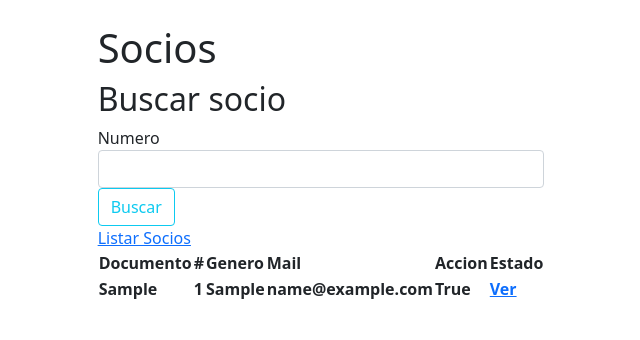
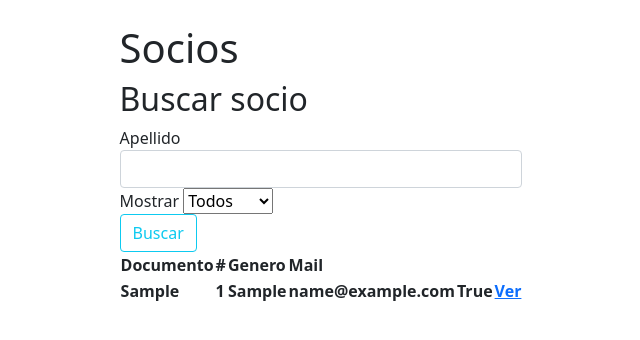
Before and after one commit to alanberns/CDVE, a Flask app: page /socios/ in a window 1280 px wide. Shown: the top 340 px of the page, without its empty margins (319-959 px from the left). Run offline with Flask 2, Linux system fonts and the light colour scheme; tables that the repository leaves empty hold one stand-in row (values such as "Sample post"); lists and menus that the app fills with data are empty.

Commit message:
feat: buscar habilitados o deshabilitados

```diff
--- a/admin/src/core/board/__init__.py
+++ b/admin/src/core/board/__init__.py
@@ -93,14 +93,21 @@ def create_socio(**kwargs):
 
 
 def list_socios():
-    socios = Socio.query.filter_by(activo=True)
+    socios = Socio.query.filter_by(activo=True).all()
     return socios
 
+def list_socios_habilitado(habilitado):
+    socios = Socio.query.filter_by(activo=True, habilitado=habilitado).all()
+    return socios
 
-def find_socio(numero_documento):
-    socio = Socio.query.filter_by(numero_documento=numero_documento)
+def find_socio_by_apellido(username):
+    socio = Socio.query.filter_by(activo=True).join(Usuario).filter_by(username=username).all()
     return socio
 
+def find_socio_habilitado_by_apellido(username, habilitado):
+    socio = Socio.query.filter_by(activo=True, habilitado=habilitado).join(Usuario).filter_by(username=username).all()
+    #reemplazar "username" por apellido cuando haya
+    return socio
 
 def find_socio_by_id(socio_id):
     socio = Socio.query.filter_by(id=socio_id).first()
--- a/admin/src/web/controllers/forms.py
+++ b/admin/src/web/controllers/forms.py
@@ -1,5 +1,5 @@
 from flask_wtf import FlaskForm
-from wtforms import StringField, SubmitField
+from wtforms import StringField, SubmitField, BooleanField, SelectField
 from wtforms.validators import DataRequired, Length
 
 
@@ -32,5 +32,8 @@ class SocioForm(FlaskForm):
 
 
 class DocumentoForm(FlaskForm):
-    numero_documento = StringField("Numero", validators=[DataRequired()])
+    apellido = StringField("Apellido")
+    habilitado = SelectField(
+            "Mostrar",
+            choices=((0, "Todos"), (1, "Activos"), (2, "Inactivos")), coerce=int)
     submit = SubmitField("Buscar")
--- a/admin/src/web/controllers/socios.py
+++ b/admin/src/web/controllers/socios.py
@@ -13,8 +13,22 @@ socio_blueprint = Blueprint("socios", __name__, url_prefix="/socios")
 def list_socios():
     form = DocumentoForm()
     if form.validate_on_submit():
-        numero_documento = form.numero_documento.data
-        socios = board.find_socio(numero_documento)
+        apellido = form.apellido.data
+        habilitado = form.habilitado.data
+        if habilitado == 0:
+            if apellido:
+                socios = board.find_socio_by_apellido(apellido)
+            else:
+                socios = board.list_socios()
+        else:
+            if habilitado == 1:
+                activo = True
+            else:
+                activo = False
+            if apellido:
+                socios = board.find_socio_habilitado_by_apellido(apellido, activo)
+            else:
+                socios = board.list_socios_habilitado(activo)
     else:
         socios = board.list_socios()
     return render_template("socios.html", socios=socios, form=form)
@@ -73,7 +87,6 @@ def update_socio(socio_id):
     return render_template("create_socio.html", form=form)
 
 
-
 @socio_blueprint.route("/<int:socio_id>/switch", methods=["get", "post"])
 def switch_state_socio(socio_id):
     board.switch_state_socio(socio_id)
--- a/admin/src/web/templates/socios.html
+++ b/admin/src/web/templates/socios.html
@@ -12,8 +12,12 @@
         {{ form.hidden_tag() }}
         <fieldset class="form-group"></fieldset>
           <div class="form-group">
-            {{ form.numero_documento.label(class="form=control-label") }}
-            {{ form.numero_documento(class="form-control form=control-lg") }}
+            {{ form.apellido.label(class="form=control-label") }}
+            {{ form.apellido(class="form-control form=control-lg") }}
+          </div>
+          <div class="form-group">
+            {{ form.habilitado.label(class="form=control-label") }}
+            {{ form.habilitado }}
           </div>
         </fieldset>
         <div class="form-group">
@@ -21,7 +25,6 @@
         </div>
       </form>
     </div>
-    <a href="{{url_for('socios.list_socios')}}"> Listar Socios </a>
     <table class="index-table box">
       <thead>
         <tr>
@@ -29,8 +32,8 @@
           <th>#</th>
           <th>Genero</th>
           <th>Mail</th>
-          <th>Accion</th>
-          <th>Estado</th>
+          <th></th>
+          <th></th>
         </tr>
       </thead>
       <tbody>
```
